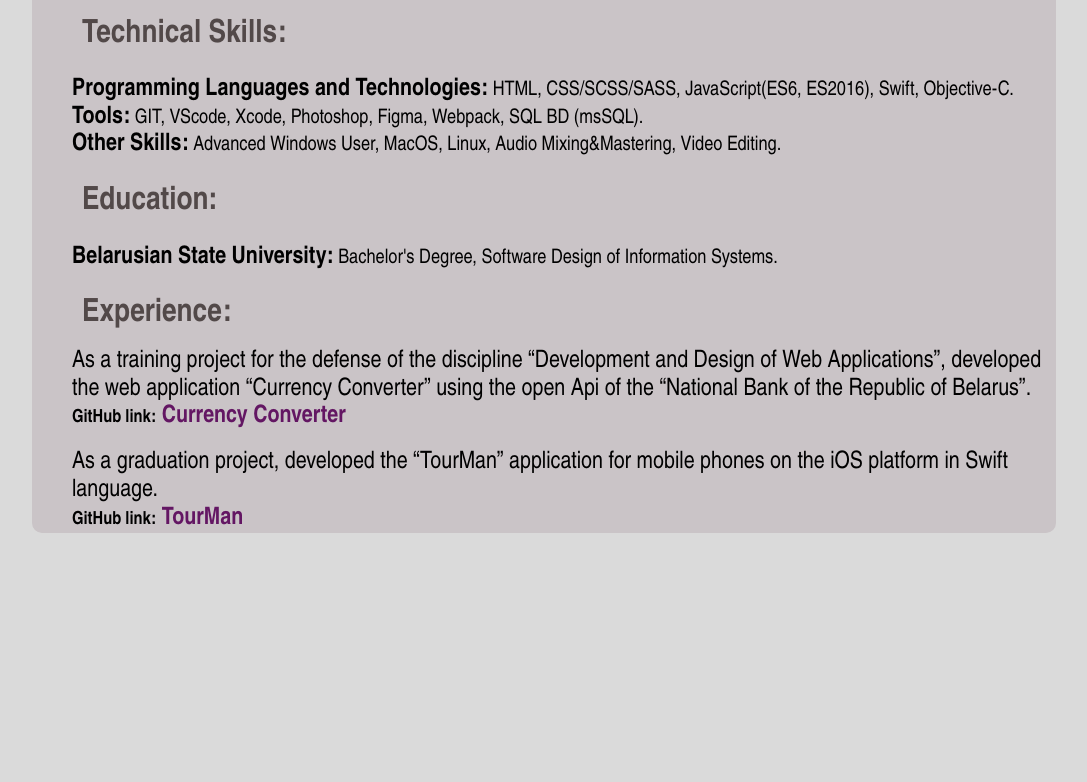
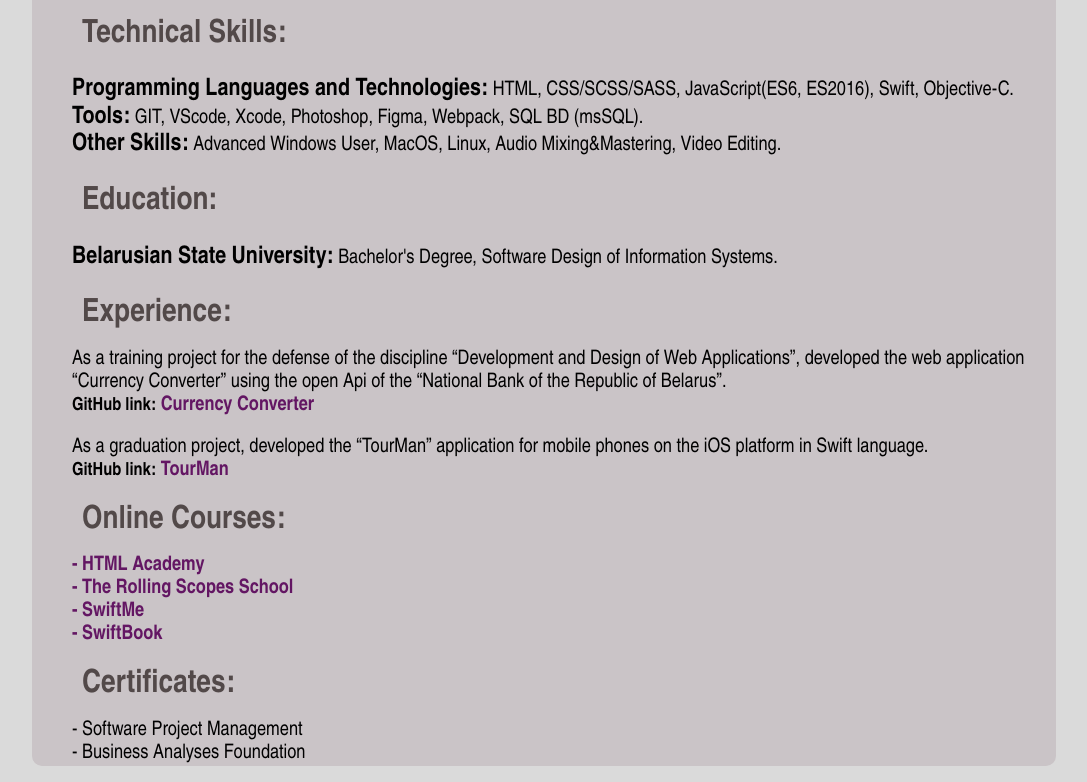
Before and after one commit to Signtone/rsschool-cv, a plain HTML site: page index.html in a window 1280 px wide. Shown: the part 704-1486 px from the top of the page, without its empty margins (96-1183 px from the left). Before the commit the page ends 1253 px from the top, so only its background shows below. Drawn offline with nearby package versions, Linux system fonts and the light colour scheme.

Commit message:
feat: make certificate section

```diff
--- a/index.html
+++ b/index.html
@@ -26,7 +26,7 @@
           <li>Technical Skills</li>
           <li>Education</li>
           <li>Experience</li>
-          <li>Self Education</li>
+          <li>Online Courses</li>
           <li>Certificates</li>
           <li>Code Example</li>
           <li>Weekend Projects</li>
@@ -84,6 +84,25 @@
           </ul>
         </div>
       </section>
+      <section class="courses">
+        <div class="courses-block">
+          <h3>Online Courses:</h3>
+          <ul class="courses-list">
+            <li><a href="https://htmlacademy.ru/profile/signtone" blank>- HTML Academy</a></li>
+            <li><a href="https://rs.school/index.html" blank>- The Rolling Scopes School</a></li>
+            <li><a href="https://swiftme.ru/" blank>- SwiftMe</a></li>
+            <li><a href="https://swiftbook.ru/" blank>- SwiftBook</a></li>
+          </ul>
+        </div>
+      </section>
+      <section class="certificates">
+        <h3>Certificates:</h3>
+        <ul class="certificates-list">
+          <li>- Software Project Management</li>
+          <li>- Business Analyses Foundation</li>
+        </ul>
+        </div>
+      </section>
     </main>
   </div>
 </body>
--- a/style.css
+++ b/style.css
@@ -53,8 +53,11 @@ body {
   -webkit-box-shadow: 5px -3px 55px 3px rgba(0,0,0,0.75);
   -moz-box-shadow: 5px -3px 55px 3px rgba(0,0,0,0.75);
   box-shadow: 5px -3px 55px 3px rgba(0,0,0,0.75);
-  transition: 0.5s ease-out;
+  transition: 0.7s ease-out;
   cursor: pointer;
+  background-color: rgb(104, 20, 104);
+  color: rgb(123, 180, 32);
+  border-radius: 20%;
 }
 
 .nav-bar li:not(:first-child):before {
@@ -135,9 +138,25 @@ blockquote {
 }
 
 .experience-list li {
-  font-size: 24px;
+  font-size: 20px;
 }
 
 .experience-list span {
   font-size: 18px;
 }
+
+.courses-list {
+  list-style: none;
+}
+
+.courses-list li {
+  font-size: 20px;
+}
+
+.certificates-list {
+  list-style: none;
+}
+
+.certificates-list li {
+  font-size: 20px;
+}
```
